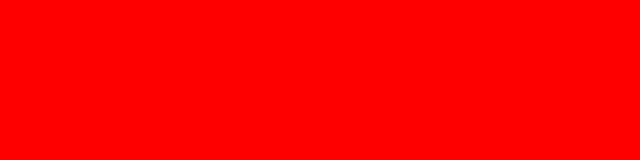
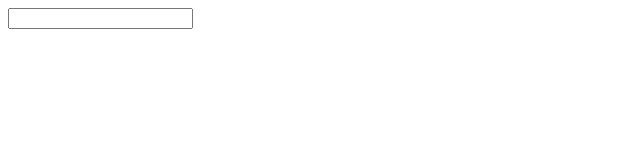
Before and after one commit to FAC10/week4-ammp, a plain HTML site: page public/index.html in a window 1280 px wide. Shown: the whole page, without its empty margins (0-640 px from the left). Drawn offline with Linux system fonts and the light colour scheme.

Commit message:
Add html form relates #6

```diff
--- a/public/assets/style.css
+++ b/public/assets/style.css
@@ -1,3 +1,3 @@
 body {
-    background:red;
+    color: blue;
 }
--- a/public/index.html
+++ b/public/index.html
@@ -8,6 +8,9 @@
     </head>
     <body>
 
+        <input class="search" id="js-search" type="text" />
+        <ul class="results" id="js-results"></ul>
+
         <script src="assets/app.js" charset="utf-8"></script>
     </body>
 </html>
```
